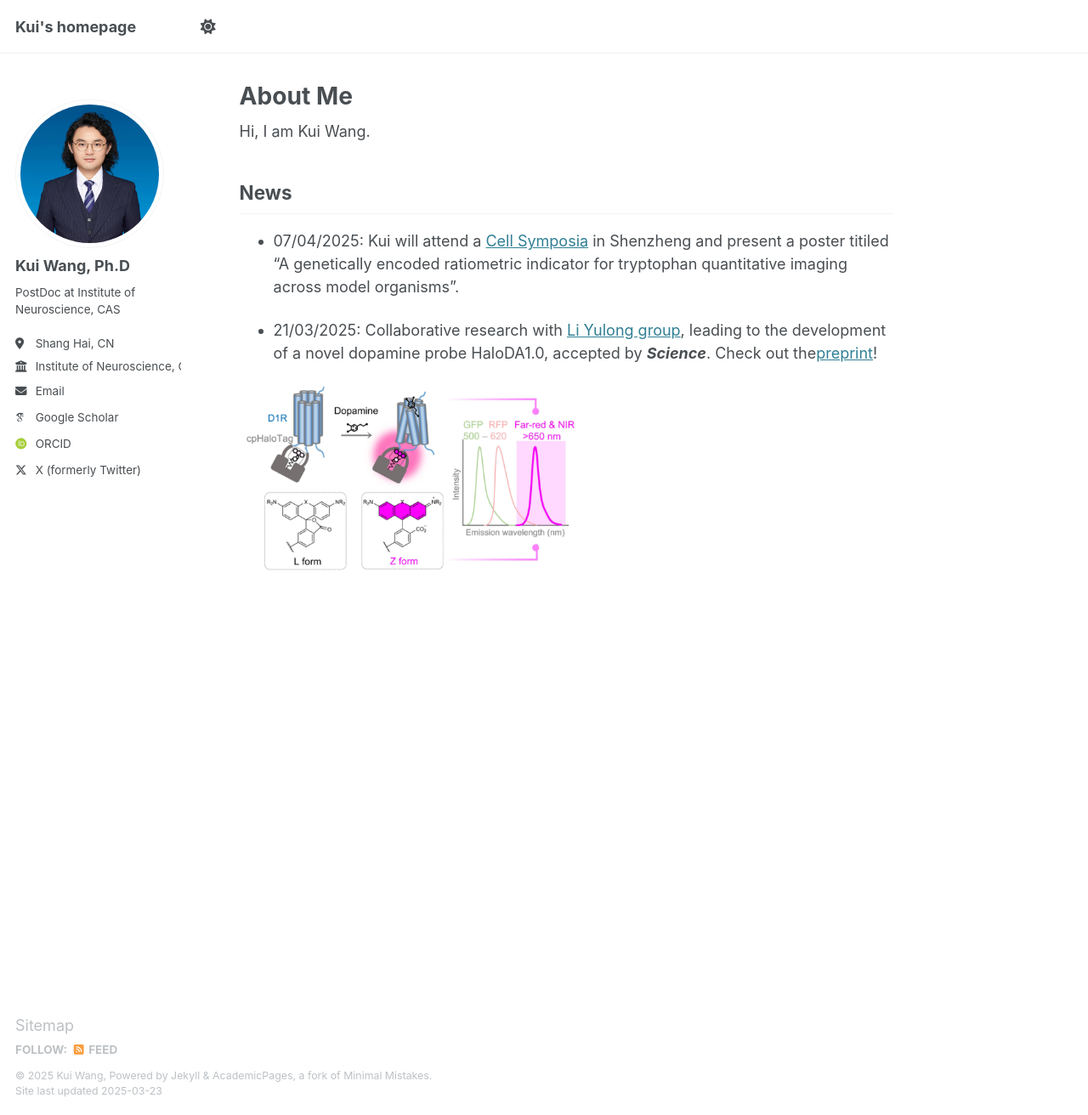
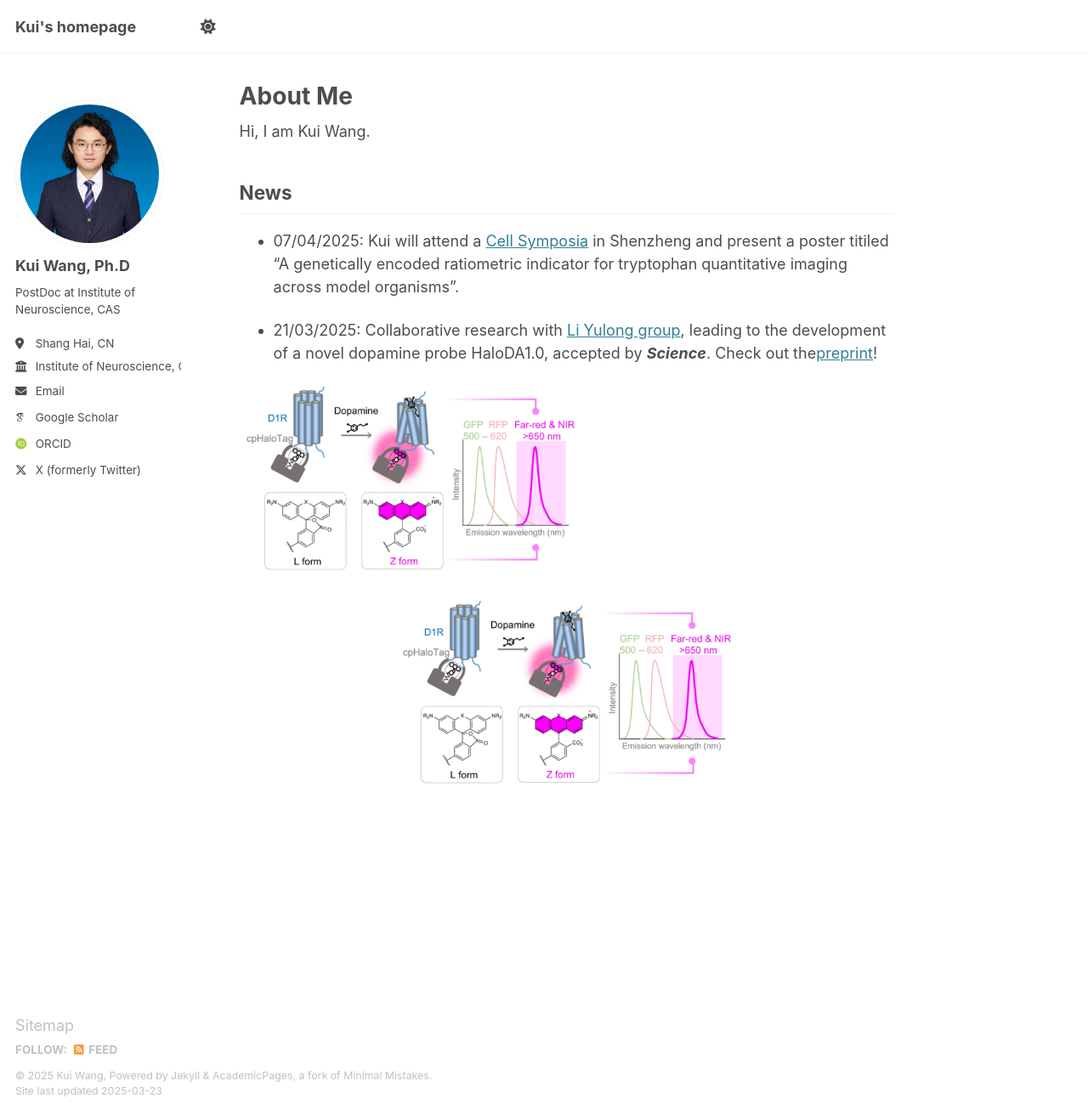
Before and after one commit to bio-sensor/bio-sensor.github.io, a Jekyll site: the page built from _pages/about.md, in a window 1280 px wide and 1312 px high. Shown: the whole window at 85% size. Built offline with Jekyll 4.4.1, drawn with Linux system fonts in a browser that asks for light colours; some web fonts are replaced.

Commit message:
alignment

```diff
--- a/_pages/about.md
+++ b/_pages/about.md
@@ -17,3 +17,6 @@ Hi, I am Kui Wang.
 * 21/03/2025: Collaborative research with [Li Yulong group](http://www.yulongli.org), leading to the development of a novel dopamine probe HaloDA1.0, accepted by ***Science***. Check out the[preprint](https://www.biorxiv.org/content/10.1101/2024.12.22.629999v1.abstract)!
 
 <img src="/images/papers/HaloDA1.0.png" width="400px">
+<div align="center">
+    <img src="/images/papers/HaloDA1.0.png" width="400px">
+</div>
```
